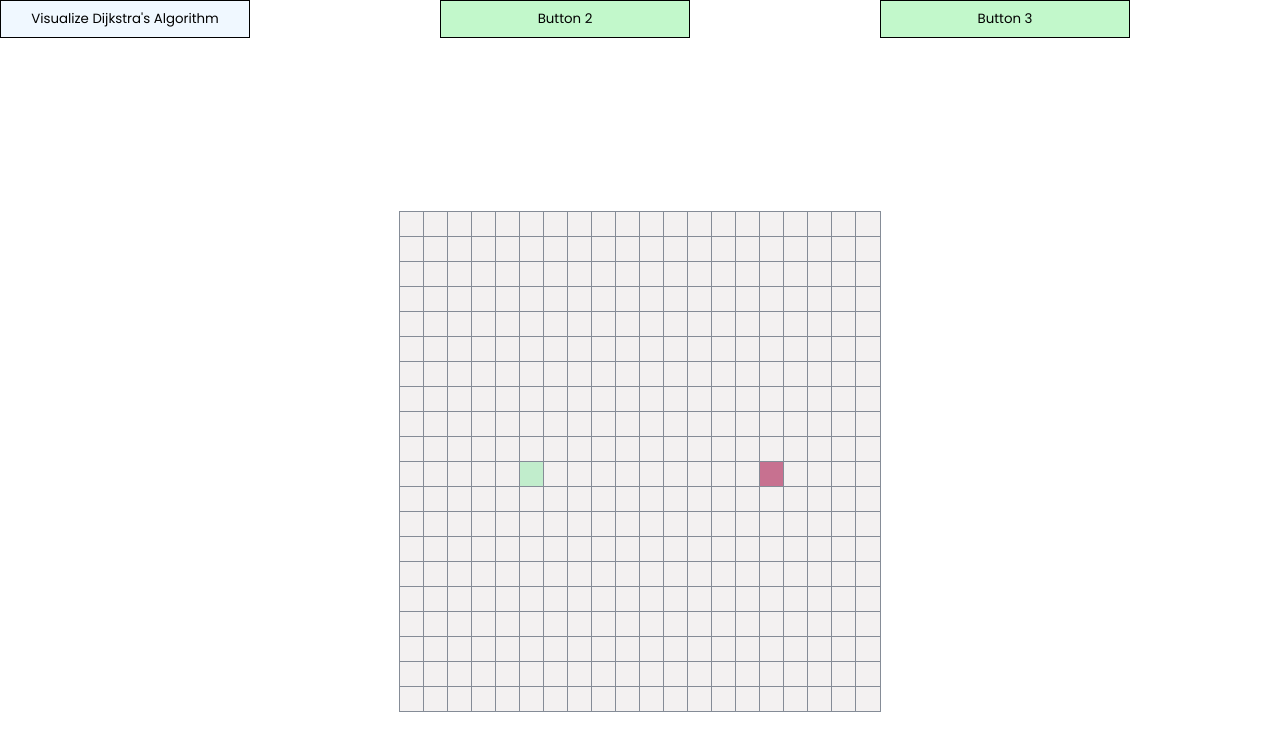
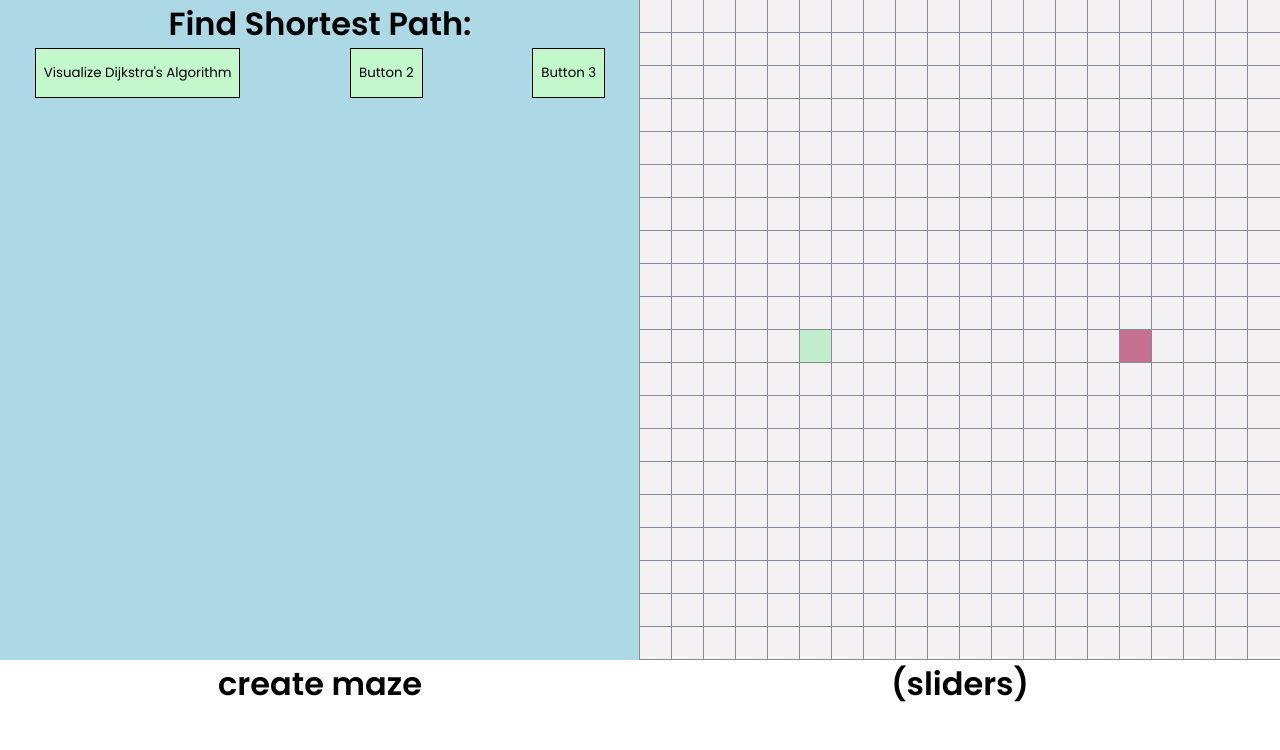
Before and after one commit to burninglilies/pathfinder-project, a React (Create React App) app: page / in a window 1280 px wide. Shown: the top 750 px of the page. Built offline with nearby package versions, Linux system fonts and the light colour scheme.

Commit message:
UI progress

```diff
--- a/src/components/pathfinder/PathfinderUI.jsx
+++ b/src/components/pathfinder/PathfinderUI.jsx
@@ -19,8 +19,10 @@ export default class PathfinderUI extends Component {
         const {grid, mouseIsPressed} = this.state;
 
         return (
-          <>
-            <div className='buttons'>
+          <div className='sections'>
+            <div className='section__buttons'>
+                <h1>Find Shortest Path:</h1>
+                <div className="buttons">
                     <button className='button__dijkstra'>
                         Visualize Dijkstra's Algorithm
                     </button>
@@ -30,6 +32,8 @@ export default class PathfinderUI extends Component {
                     <button className='button__dijkstra'>
                         Button 3
                     </button>
+                </div>
+
             </div>
             <div className="grid">
               {grid.map((row, rowIdx) => {
@@ -57,7 +61,13 @@ export default class PathfinderUI extends Component {
                 );
               })}
             </div>
-          </>
+            <div className="section__maze">
+              <h1>create maze</h1>
+            </div>
+            <div className='section__slider'>
+              <h1>(sliders)</h1>
+            </div>
+          </div>
         );
       }
 }
--- a/src/components/pathfinder/node/node.css
+++ b/src/components/pathfinder/node/node.css
@@ -1,10 +1,11 @@
 .node {
-    width: 1.5rem;
-    height: 1.5rem;
+    width: 2rem;
+    height: 2rem;
     outline: 0.5px solid #858c97;
+    background: #f3f1f1;
     display: inline-block;
     margin-top: -6px;
-    background: #f3f1f1;
+    transform: translateY(6px);
   }
 
   .node-finish {
--- a/src/components/pathfinder/pathfinder.css
+++ b/src/components/pathfinder/pathfinder.css
@@ -1,21 +1,41 @@
 
-.grid {
-  margin: 180px 0 0;
+.sections {
+  display: grid;
+  grid-template-columns: repeat(2, 1fr);
+}
+
+/* ============= GENERATE SHORTEST PATH SECTION ============= */
+.section__buttons {
+  background: lightblue;
 }
 
 .buttons {
+
   display: flex;
+  justify-content: space-around;
   gap: 2.5rem;
+  height: 50px;
 }
 
 .button__dijkstra {
   background: #C2F8CB;
   padding: 8px 8px;
   border: 1px solid black;
-  width: 250px;
-  margin-right: auto;
+
 }
 
 .button__dijkstra:hover {
   background-color: aliceblue;
 }
+
+/* ============= GENERATE SHORTEST PATH SECTION ============= */
+.grid {
+  background: gray;
+  width: auto;
+}
+
+/* ============= CREATE MAZE SECTION ============= */
+
+
+
+/* ============= SLIDER SECTION ============= */
--- a/src/index.css
+++ b/src/index.css
@@ -1,4 +1,5 @@
 @import url('https://fonts.googleapis.com/css2?family=Poppins:wght@300;400;500;600&display=swap');
+
 
 * {
     margin: 0;
```
Lines whose indentation alone changed are shown as unchanged.
